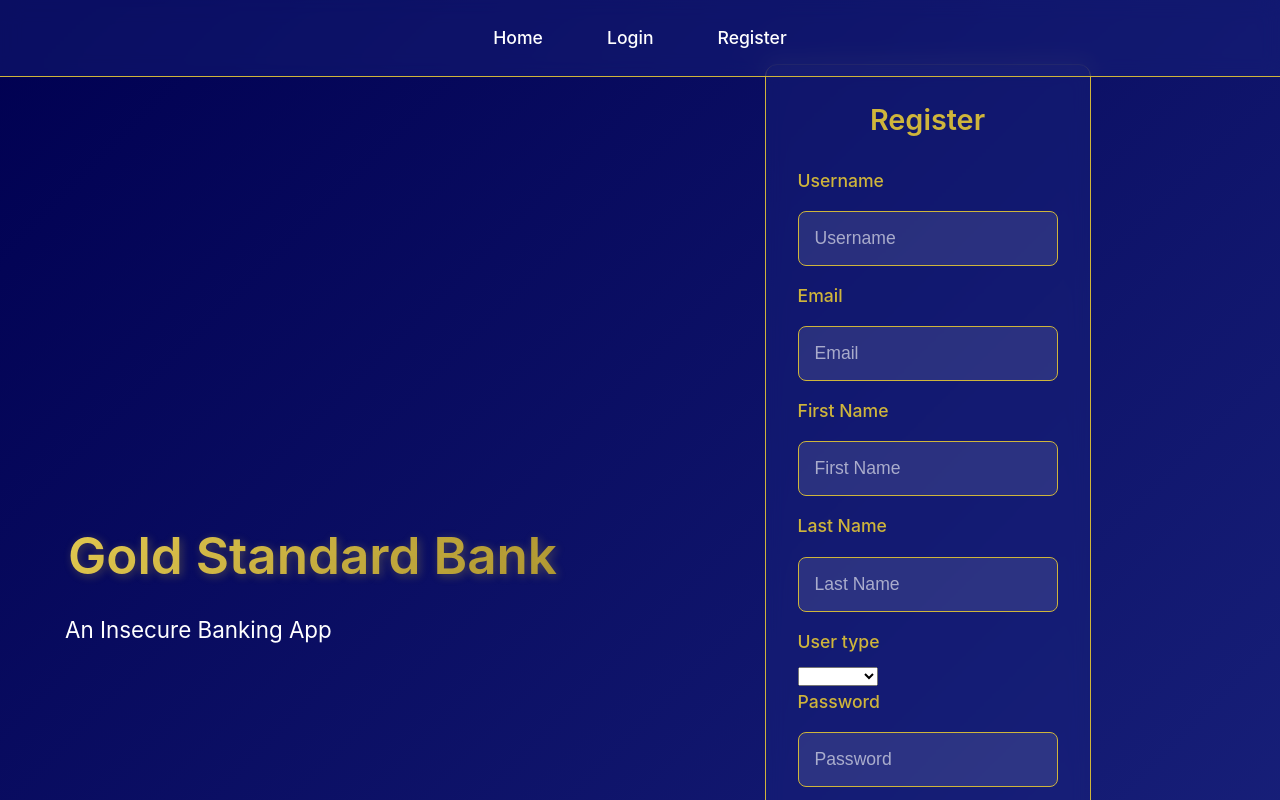
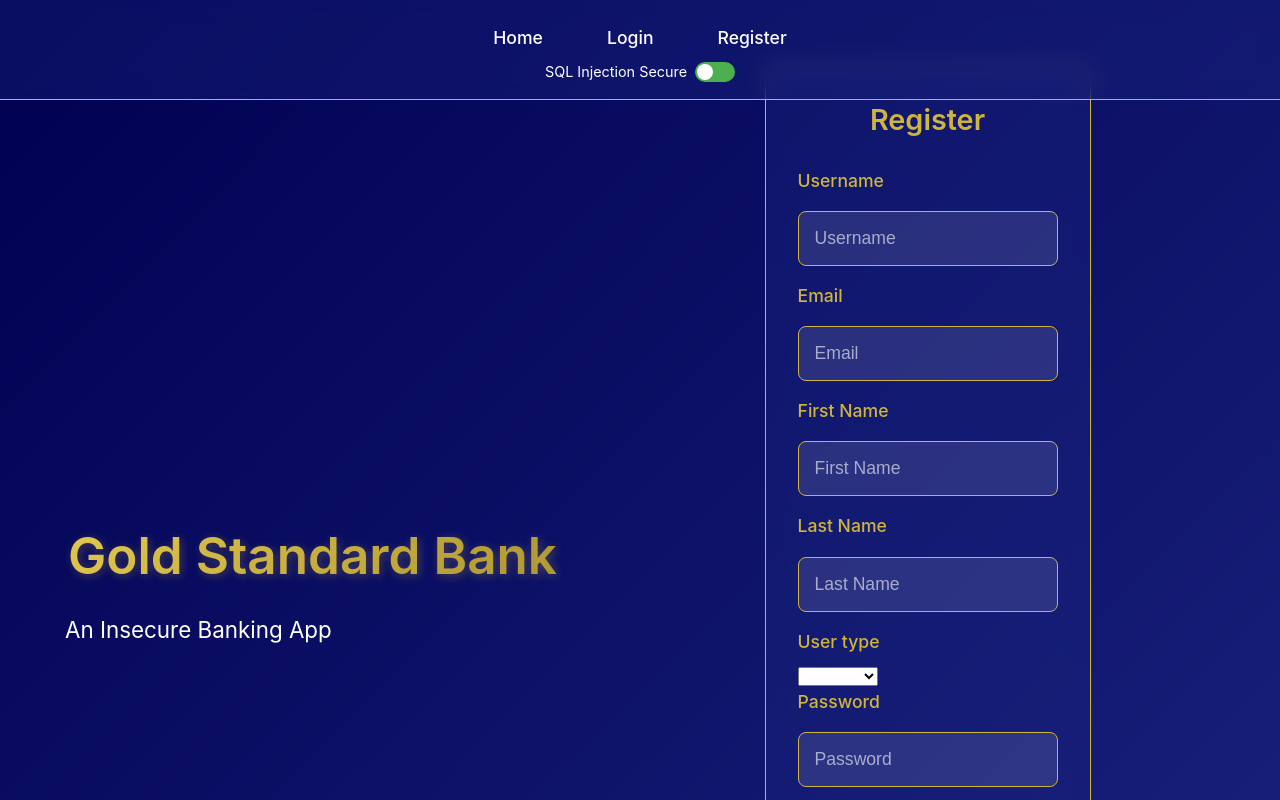
Before and after one commit to ted-miller92/wsrp, a Vue app in the folder wsrp_vue/: page /register in a window 1280 px wide. Shown: the top 800 px of the page. Built offline with nearby package versions, Linux system fonts and the light colour scheme.

Commit message:
toggle on nav bar controls state variable

```diff
--- a/wsrp_vue/src/components/LoginForm.vue
+++ b/wsrp_vue/src/components/LoginForm.vue
@@ -1,19 +1,33 @@
 <script setup>
 import { ref, onMounted } from "vue";
 import { useRouter } from "vue-router";
+import { useVulnerabilityStore } from "@/stores/vulnerabilityStore";
 
 const router = useRouter();
 const user_name = ref("");
 const password = ref("");
+
+// load the pinia store so we can access state variables
+const vulnerabilityStore = useVulnerabilityStore();
+
+// Default route to secure login
 const endpoint = ref(
   router.currentRoute.value.query.endpoint || "/api/auth/login"
-); // Default to secure login
+);
 
 onMounted(() => {
+  // log current vulnerability state
+  console.log("Current value for sqli vulnerable: " + vulnerabilityStore.getSqliVulnerable());
+
   const loginButton = document.getElementById("login");
 
   const login = async (event) => {
     event.preventDefault();
+
+    // check store value for sqli vulnerability
+    if (vulnerabilityStore.getSqliVulnerable() === true) {
+      endpoint.value = "/api/sqli_vuln/auth/login";
+    }
 
     const options = {
       method: "POST",
--- a/wsrp_vue/src/components/LoginPage.vue
+++ b/wsrp_vue/src/components/LoginPage.vue
@@ -10,16 +10,6 @@ import { useRoute } from "vue-router";
 const route = useRoute();
 const isVulnerable = route.query.endpoint === "/api/sqli_vuln/auth/login";
 const isCSRFEnabled = route.query.endpoint === "/api/csrf_vuln/transfer";
-
-// pinia store
-// every component or page that wants to access the store needs the import
-// and to create a const vulnerabilityStore = useVulnerabilityStore();
-// this component simply logs the current state of the store
-import { useVulnerabilityStore } from "@/stores/vulnerabilityStore";
-const vulnerabilityStore = useVulnerabilityStore();
-onMounted( () => {
-  console.log("Current value for sqli vulnerable: " + vulnerabilityStore.getSqliVulnerable())
-})
 
 </script>
 
--- a/wsrp_vue/src/components/NavBar.vue
+++ b/wsrp_vue/src/components/NavBar.vue
@@ -2,11 +2,15 @@
 import LogoutButton from "./LogoutButton.vue";
 import { ref, watch, computed, onMounted } from "vue";
 import { useRouter } from "vue-router";
+import { useVulnerabilityStore } from "@/stores/vulnerabilityStore";
 
 const router = useRouter();
 const currentRoute = computed(() => router.path);
 
 const isLoggedIn = ref(false);
+
+// load the pinia store so we can access state variables
+const vulnerabilityStore = useVulnerabilityStore();
 
 watch(
     () => localStorage.getItem("access_token"),
@@ -70,7 +74,15 @@ onMounted(() => {
       </router-link>
 
       <LogoutButton v-if="isLoggedIn"/>
-
+    </div>
+    <div class="toggle-container">
+      <div class="toggle-item">
+        <label class="toggle">
+          <span class="toggle-label">SQL Injection {{ vulnerabilityStore.sqliVulnerable ? 'Vulnerable' : 'Secure'  }} </span>
+          <input type="checkbox" v-model="vulnerabilityStore.sqliVulnerable" />
+          <span class="slider secure"></span>
+        </label>
+      </div>
     </div>
   </nav>
 </template>
@@ -125,4 +137,101 @@ onMounted(() => {
     padding: 0.4rem 0.8rem;
   }
 }
+
+/* Vulnerability Section Styles */
+.vulnerability-section {
+  margin-bottom: 1rem;
+  padding: 1rem;
+  background: rgba(26, 35, 126, 0.4);
+  backdrop-filter: blur(10px);
+  border-radius: 8px;
+  border: 1px solid var(--bank-gold);
+}
+
+.vulnerability-section h3 {
+  color: var(--bank-gold);
+  font-size: 1.1rem;
+  font-weight: 600;
+  text-transform: uppercase;
+  letter-spacing: 1px;
+  margin-bottom: 1rem;
+  text-align: center;
+}
+
+.toggle-container {
+  display: flex;
+  flex-wrap: wrap;
+  justify-content: center;
+  gap: 1.5rem;
+}
+
+.toggle-item {
+  display: flex;
+  align-items: center;
+}
+
+.toggle {
+  display: flex;
+  align-items: center;
+  cursor: pointer;
+}
+
+.toggle-label {
+  margin-right: 0.5rem;
+  color: var(--bank-white);
+  font-size: 0.9rem;
+}
+
+/* Toggle Switch Styling */
+.toggle input {
+  display: none;
+}
+
+.slider {
+  position: relative;
+  display: inline-block;
+  width: 40px;
+  height: 20px;
+  background-color: rgba(255, 255, 255, 0.1);
+  border-radius: 20px;
+  transition: all 0.3s ease;
+}
+
+.slider:before {
+  position: absolute;
+  content: "";
+  height: 16px;
+  width: 16px;
+  left: 2px;
+  bottom: 2px;
+  background-color: var(--bank-white);
+  border-radius: 50%;
+  transition: all 0.3s ease;
+}
+
+/* Default Secure Version Toggle Style */
+.slider.secure {
+  background-color: #4caf50;
+}
+
+.toggle input:checked + .slider {
+  background-color: red;
+}
+
+.toggle input:checked + .slider:before {
+  transform: translateX(20px);
+}
+
+/* Hover effects */
+.toggle:hover .slider {
+  box-shadow: 0 0 8px var(--bank-gold);
+}
+
+.toggle:hover .slider.secure {
+  box-shadow: 0 0 8px #4caf50;
+}
+
+.toggle:hover .toggle-label {
+  color: var(--bank-gold-light);
+}
 </style>
```
